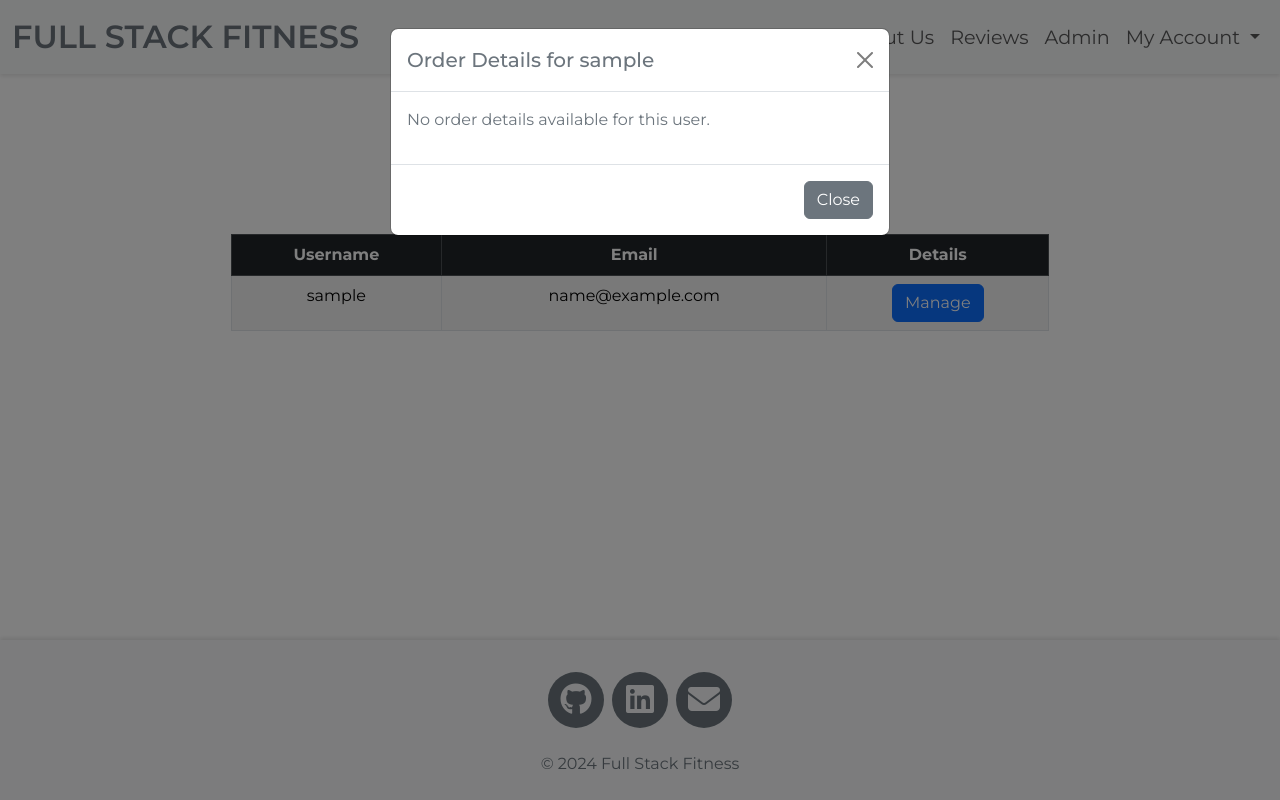
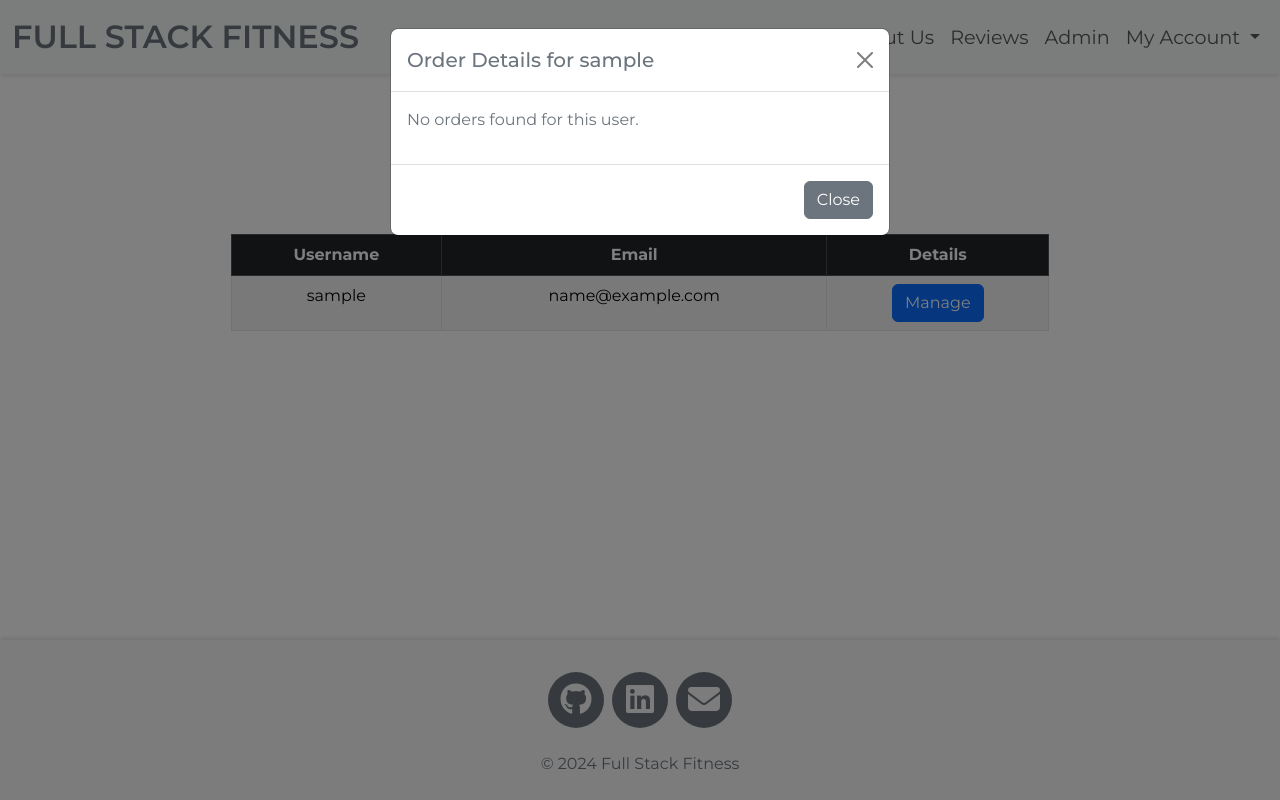
Before and after one commit to PaulR1209/full_stack_fitness, a Django app: template home/templates/home/admin_dashboard.html in a window 1280 px wide, after a click on "Manage". Run offline with Django 5.2, Linux system fonts and the light colour scheme; the template is opened without the code that fills it: values that come from a table or form of the project are taken from there, others are empty; the visitor is signed in with stand-in values (Sample User, id 1); data comes from the database, SQL or seed files in the repository; some libraries are stand-ins or nearby versions.

Commit message:
fixed bugs in modal box data

```diff
--- a/home/templates/home/admin_dashboard.html
+++ b/home/templates/home/admin_dashboard.html
@@ -53,32 +53,21 @@
                 <button type="button" class="btn-close" data-bs-dismiss="modal" aria-label="Close"></button>
             </div>
             <div class="modal-body">
-
-                {% if user_order %}
-
-                {% for order in user_order %}
-                {% if order.user.id == user.id %}
-                <p><strong>Membership Type:</strong> {{ order.membership.membership_type }}</p>
-                <p><strong>Price:</strong> £{{ order.membership.price }}</p>
-                <p><strong>Start Date:</strong> {{ order.created_at|date:"d/m/Y" }}</p>
-
+                {% for order in user.orders %}
+                <p>Membership: {{ order.membership }}</p>
+                <p>Start Date: {{ order.created_at|date:"d/m/Y" }}</p>
                 {% if not order.expiry_date %}
-                <p><strong>Renewal Date:</strong> {{ order.next_renewal|date:"d/m/Y" }}</p>
+                <p>Renewal Date: {{ order.next_renewal|date:"d/m/Y" }}</p>
+                {% else %}
+                <p>Expiry Date: {{ order.expiry_date|date:"d/m/Y" }}</p>
                 {% endif %}
-
-                {% if order.expiry_date %}
-                <p><strong>Expiry Date:</strong> {{ order.expiry_date|date:"d/m/Y" }}</p>
+                {% if order.pending_membership %}
+                <p>Pending Membership: {{ order.pending_membership }}</p>
                 {% endif %}
-
-                {% if order.membership.has_changed %}
-                <p><strong>Upgraded Membership:</strong> {{ order.membership.pending_membership }}</p>
-                <p><strong>Next Bill:</strong> £{{ order.membership.total_next_payment }}</p>
-                {% endif %}
-                {% endif %}
+                <p>Next Bill Total: £{{ order.total_next_payment }}</p>
+                {% empty %}
+                <p>No orders found for this user.</p>
                 {% endfor %}
-                {% else %}
-                <p>No order details available for this user.</p>
-                {% endif %}
             </div>
             <div class="modal-footer">
                 <button type="button" class="btn btn-secondary" data-bs-dismiss="modal">Close</button>
--- a/home/views.py
+++ b/home/views.py
@@ -32,10 +32,12 @@ def about(request):
 def admin_dashboard(request):
 
     all_users = User.objects.all()
-    user_order = Order.objects.all()
+
+    for user in all_users:
+        user.orders = Order.objects.filter(user=user)
 
     return render(
         request,
         "home/admin_dashboard.html",
-        {"all_users": all_users, "user_order": user_order},
+        {"all_users": all_users},
     )
```
